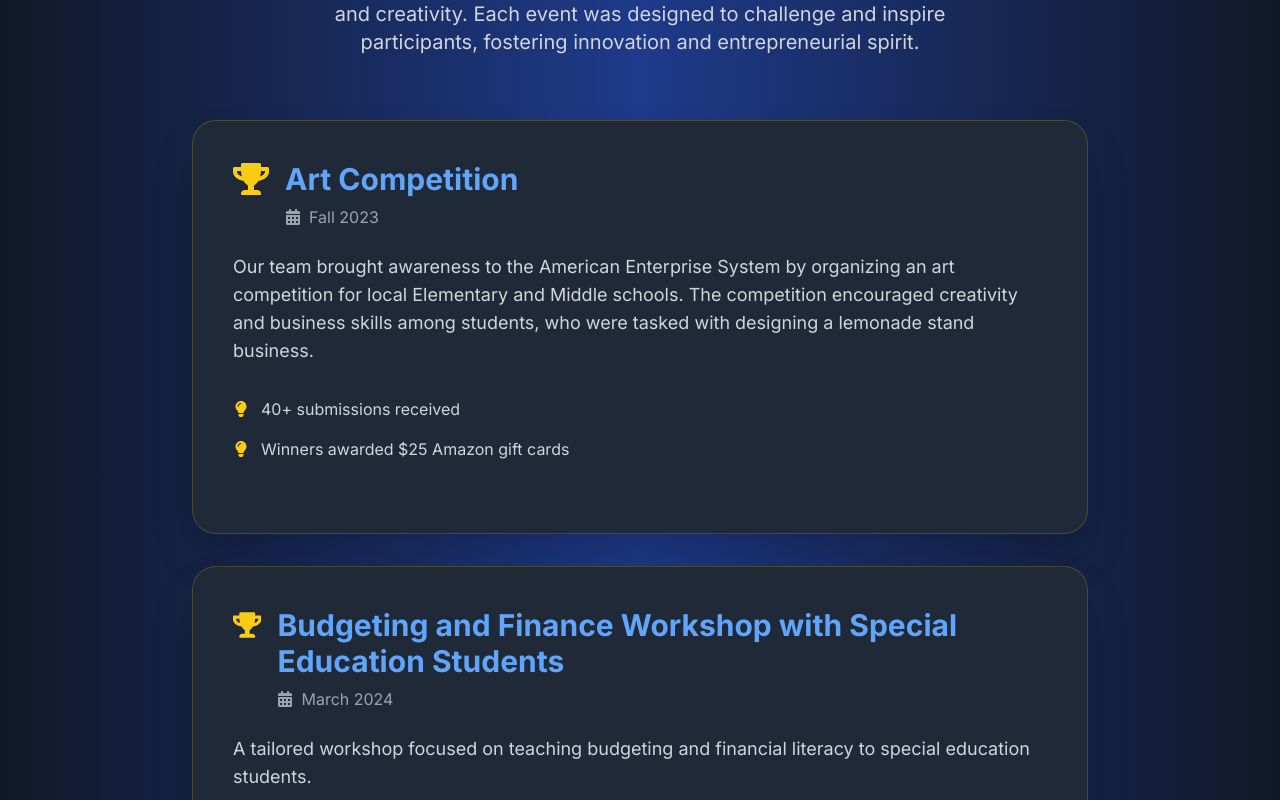
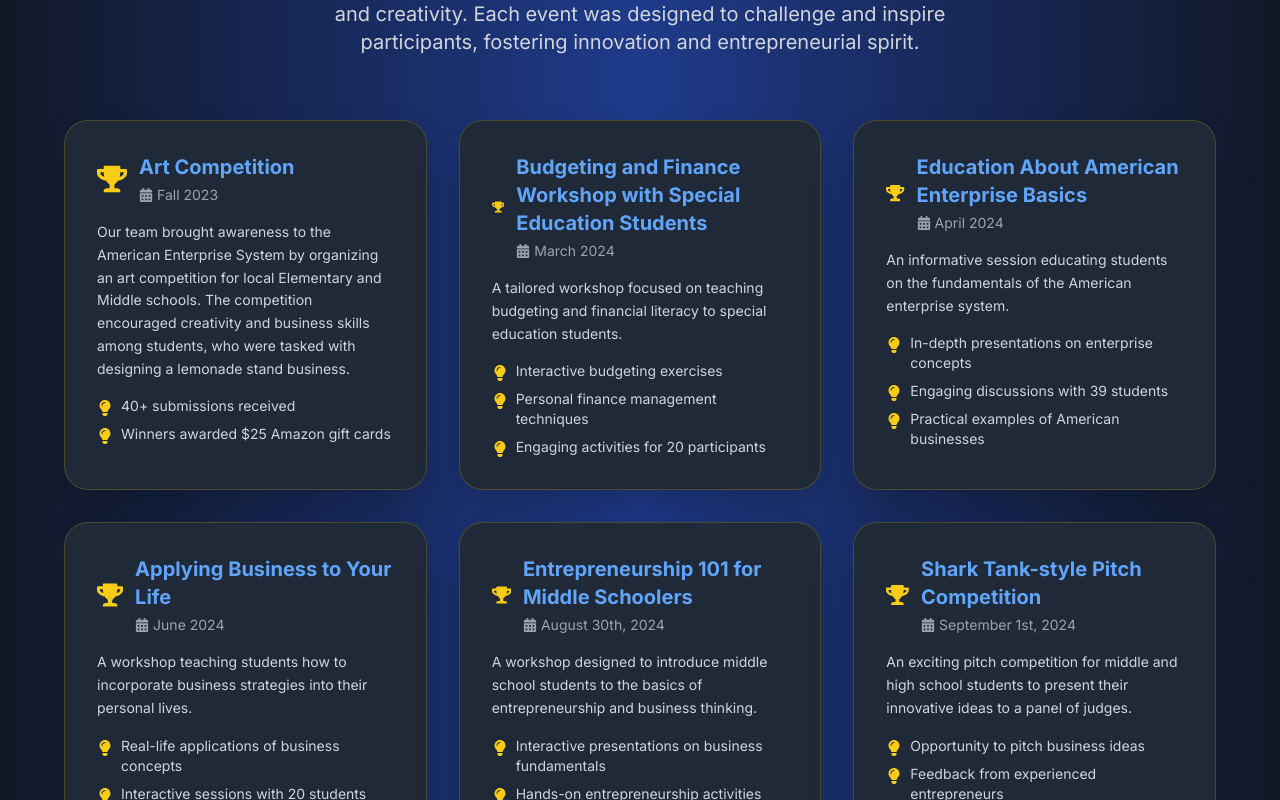
Before and after one commit to arao761/innovate-usa, a Next.js app: page / in a window 1280 px wide. Shown: the part 4100-4900 px from the top of the page. Built offline with nearby package versions, Linux system fonts and the light colour scheme.

Commit message:
cjanging layout

```diff
--- a/components/Workshops.tsx
+++ b/components/Workshops.tsx
@@ -1,7 +1,6 @@
 import React from 'react';
 import { motion } from 'framer-motion';
 import { FaTrophy, FaCalendarAlt, FaLightbulb } from 'react-icons/fa';
-import Link from 'next/link';
 
 const CompetitionsSection: React.FC = () => {
     const events = [
@@ -80,7 +79,7 @@ const CompetitionsSection: React.FC = () => {
                     </p>
                 </motion.div>
                 <motion.div
-                    className="max-w-4xl mx-auto space-y-8"
+                    className="max-w-6xl mx-auto grid grid-cols-1 sm:grid-cols-2 lg:grid-cols-3 gap-8"
                     initial={{ opacity: 0, y: 20 }}
                     animate={{ opacity: 1, y: 0 }}
                     transition={{ duration: 0.8, delay: 0.2 }}
@@ -88,35 +87,34 @@ const CompetitionsSection: React.FC = () => {
                     {events.map((event, index) => (
                         <div
                             key={index}
-                            className="bg-gray-800 p-6 sm:p-10 rounded-3xl shadow-2xl hover:shadow-yellow-400/20 transition-all duration-300 border border-yellow-400/20"
+                            className="bg-gray-800 p-6 sm:p-8 rounded-3xl shadow-2xl hover:shadow-yellow-400/20 transition-all duration-300 border border-yellow-400/20"
                         >
-                            <div className="flex flex-col sm:flex-row items-center sm:items-start mb-4 sm:mb-6">
-                                <FaTrophy className="text-3xl sm:text-4xl text-yellow-400 mb-2 sm:mb-0 sm:mr-4" />
+                            <div className="flex items-center mb-4">
+                                <FaTrophy className="text-3xl text-yellow-400 mr-3" />
                                 <div>
-                                    <h3 className="text-2xl sm:text-3xl font-bold text-blue-400 text-center sm:text-left mb-2">
+                                    <h3 className="text-xl font-bold text-blue-400 mb-1">
                                         {event.title}
                                     </h3>
-                                    <span className="text-gray-400 flex items-center justify-center sm:justify-start text-sm sm:text-base">
-                                        <FaCalendarAlt className="mr-2" />
+                                    <span className="text-gray-400 flex items-center text-sm">
+                                        <FaCalendarAlt className="mr-1" />
                                         {event.date}
                                     </span>
                                 </div>
                             </div>
-                            <p className="text-gray-300 mb-6 sm:mb-8 text-base sm:text-lg leading-relaxed">
+                            <p className="text-gray-300 mb-4 text-sm leading-relaxed">
                                 {event.description}
                             </p>
-                            <ul className="list-none space-y-3 sm:space-y-4 mb-6 sm:mb-8">
+                            <ul className="list-none space-y-2">
                                 {event.highlights.map((highlight, hIndex) => (
                                     <li key={hIndex} className="flex items-start">
-                                        <FaLightbulb className="text-yellow-400 mt-1 mr-3 flex-shrink-0" />
-                                        <span className="text-gray-300 text-sm sm:text-base">{highlight}</span>
+                                        <FaLightbulb className="text-yellow-400 mt-1 mr-2 flex-shrink-0" />
+                                        <span className="text-gray-300 text-sm">{highlight}</span>
                                     </li>
                                 ))}
                             </ul>
                         </div>
                     ))}
                 </motion.div>
-                <div className="text-center mt-10"></div>
             </div>
         </section>
     );
```
